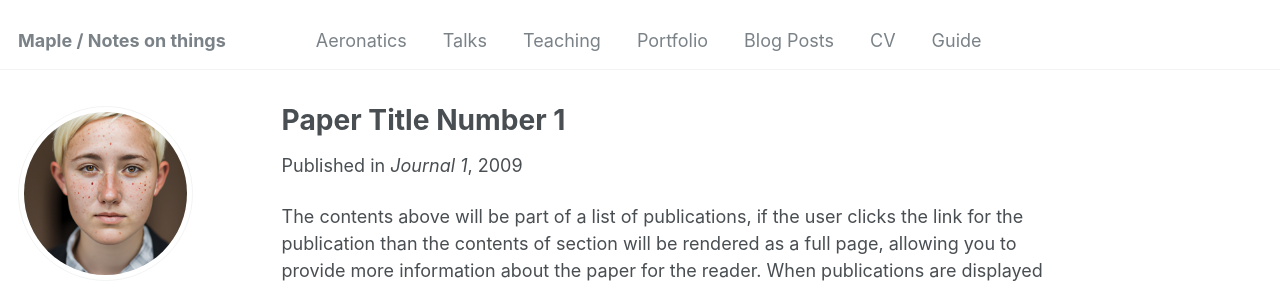
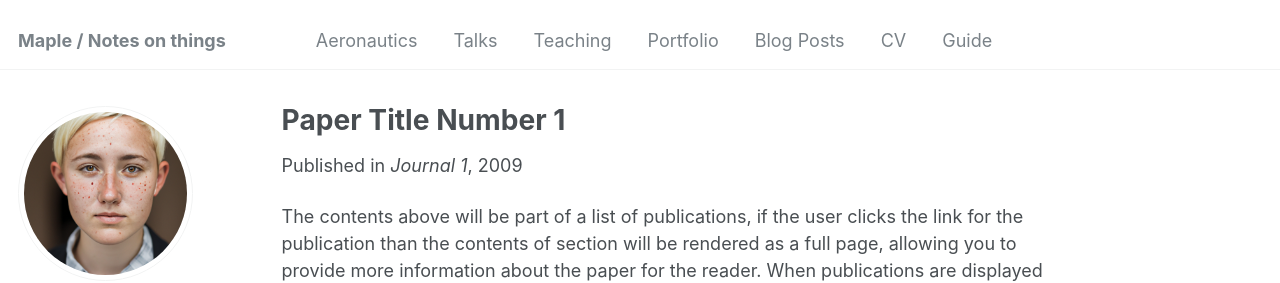
Before and after one commit to Mapleheart-LLC/Mapleheart-llc.github.io, a Jekyll site: the page built from _aeronautics/2009-10-01-paper-title-number-1.md, in a window 1280 px wide. Shown: the top 283 px of the page. Built offline with Jekyll 4.4.1, drawn with Linux system fonts in a browser that asks for light colours.

Commit message:
spelling errors

```diff
--- a/_aeronautics/2009-10-01-paper-title-number-1.md
+++ b/_aeronautics/2009-10-01-paper-title-number-1.md
@@ -1,6 +1,6 @@
 ---
 title: "Paper Title Number 1"
-collection: publications
+collection: aeronautics
 permalink: /publication/2009-10-01-paper-title-number-1
 excerpt: 'This paper is about the number 1. The number 2 is left for future work.'
 date: 2009-10-01
--- a/_data/navigation.yml
+++ b/_data/navigation.yml
@@ -1,6 +1,6 @@
 # main links links
 main:
-  - title: "Aeronatics"
+  - title: "Aeronautics"
     url: /aeronautics/
 
   - title: "Talks"
```
